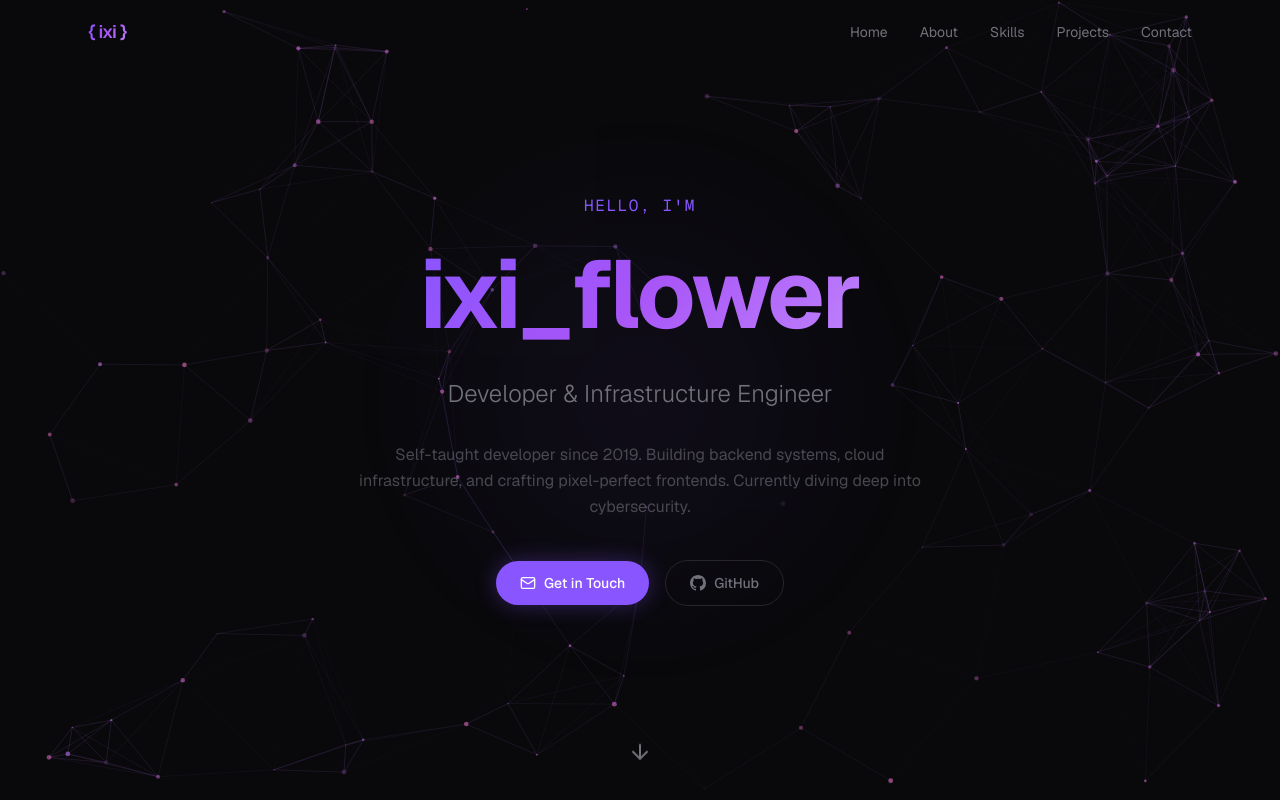
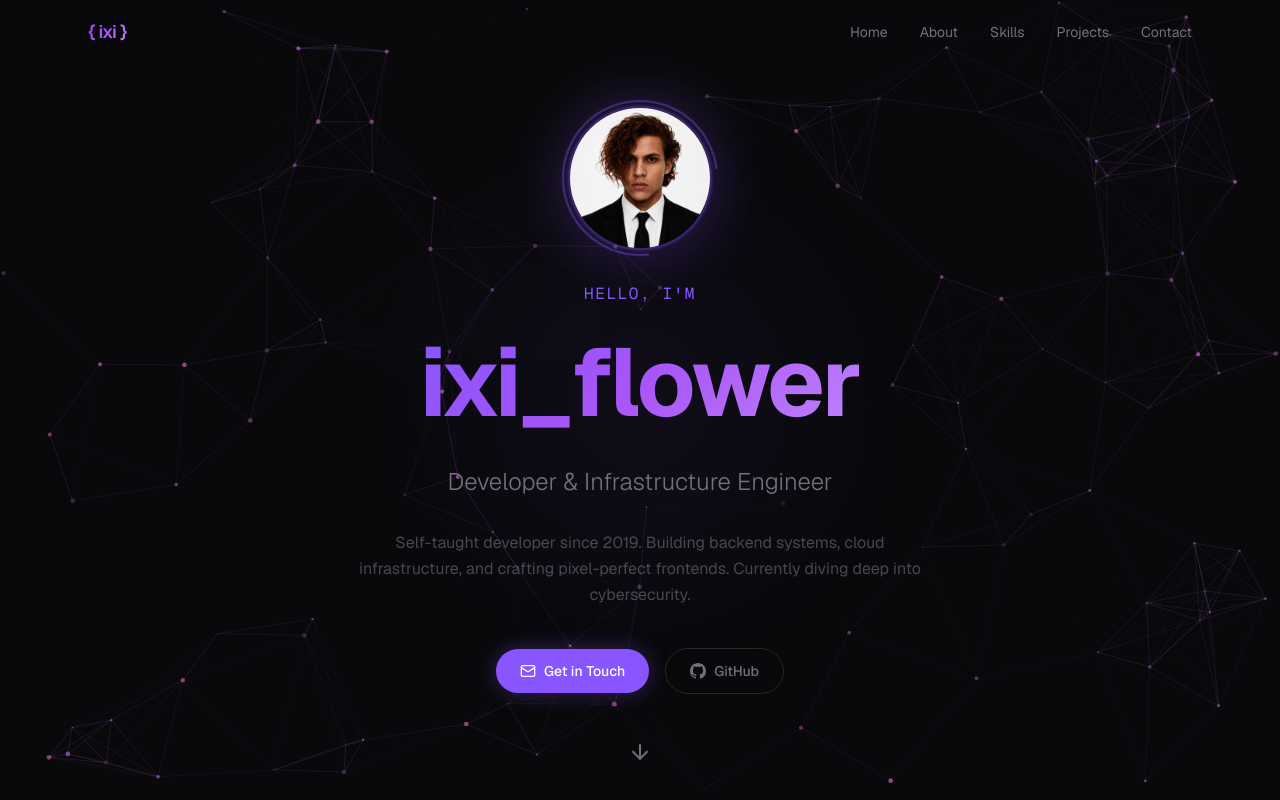
Before and after one commit to ixiflower/ixiflower-portfolio, a Next.js app: page / in a window 1280 px wide. Shown: the top 800 px of the page. Built offline with nearby package versions, Linux system fonts and the light colour scheme.

Commit message:
Add profile avatar to Hero section with animated cyberpunk frame

```diff
--- a/src/app/globals.css
+++ b/src/app/globals.css
@@ -112,6 +112,14 @@ body {
   animation: pulse-glow 3s ease-in-out infinite;
 }
 
+@keyframes spin-slow {
+  to { transform: rotate(360deg); }
+}
+
+.animate-spin-slow {
+  animation: spin-slow 3s linear infinite;
+}
+
 /* Gradient text utility */
 @utility gradient-text {
   background: linear-gradient(135deg, var(--accent) 0%, var(--accent-secondary) 50%, #c084fc 100%);
--- a/src/components/Hero.tsx
+++ b/src/components/Hero.tsx
@@ -60,6 +60,29 @@ export default function Hero() {
 
       {/* Content */}
       <div className="relative z-10 text-center max-w-3xl w-full">
+        {/* Avatar */}
+        <motion.div
+          initial={{ opacity: 0, scale: 0.8 }}
+          animate={{ opacity: 1, scale: 1 }}
+          transition={{ duration: 0.6, delay: 0.05 }}
+          className="mb-6 sm:mb-8 flex justify-center"
+        >
+          <div className="relative group">
+            {/* Glow ring */}
+            <div className="absolute -inset-2 sm:-inset-3 rounded-full bg-accent/20 blur-xl group-hover:bg-accent/30 transition-all duration-500" />
+            {/* Animated border ring */}
+            <div className="absolute -inset-1 sm:-inset-1.5 rounded-full border-2 border-accent/40 animate-spin-slow" style={{ borderRightColor: "transparent" }} />
+            {/* Image container */}
+            <div className="relative w-24 h-24 sm:w-32 sm:h-32 md:w-36 md:h-36 rounded-full overflow-hidden border-2 border-accent/30 ring-2 ring-accent/10 group-hover:border-accent/60 transition-all duration-500">
+              <img
+                src="/avatar.jpg"
+                alt={personalData.handle}
+                className="w-full h-full object-cover group-hover:scale-110 transition-transform duration-500"
+              />
+            </div>
+          </div>
+        </motion.div>
+
         {/* Greeting */}
         <motion.p
           initial={{ opacity: 0, y: 20 }}
```
Also changed, not shown: public/avatar.jpg (added).
